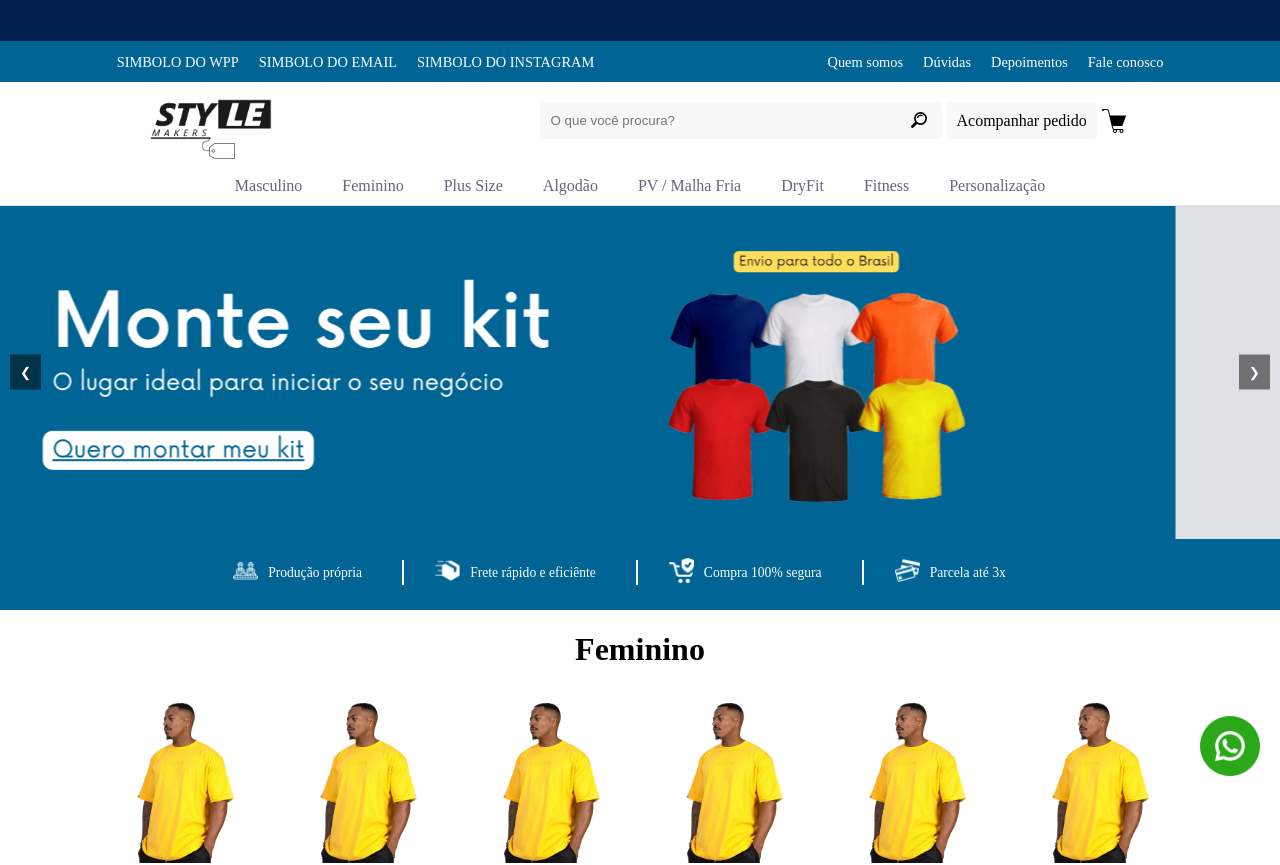
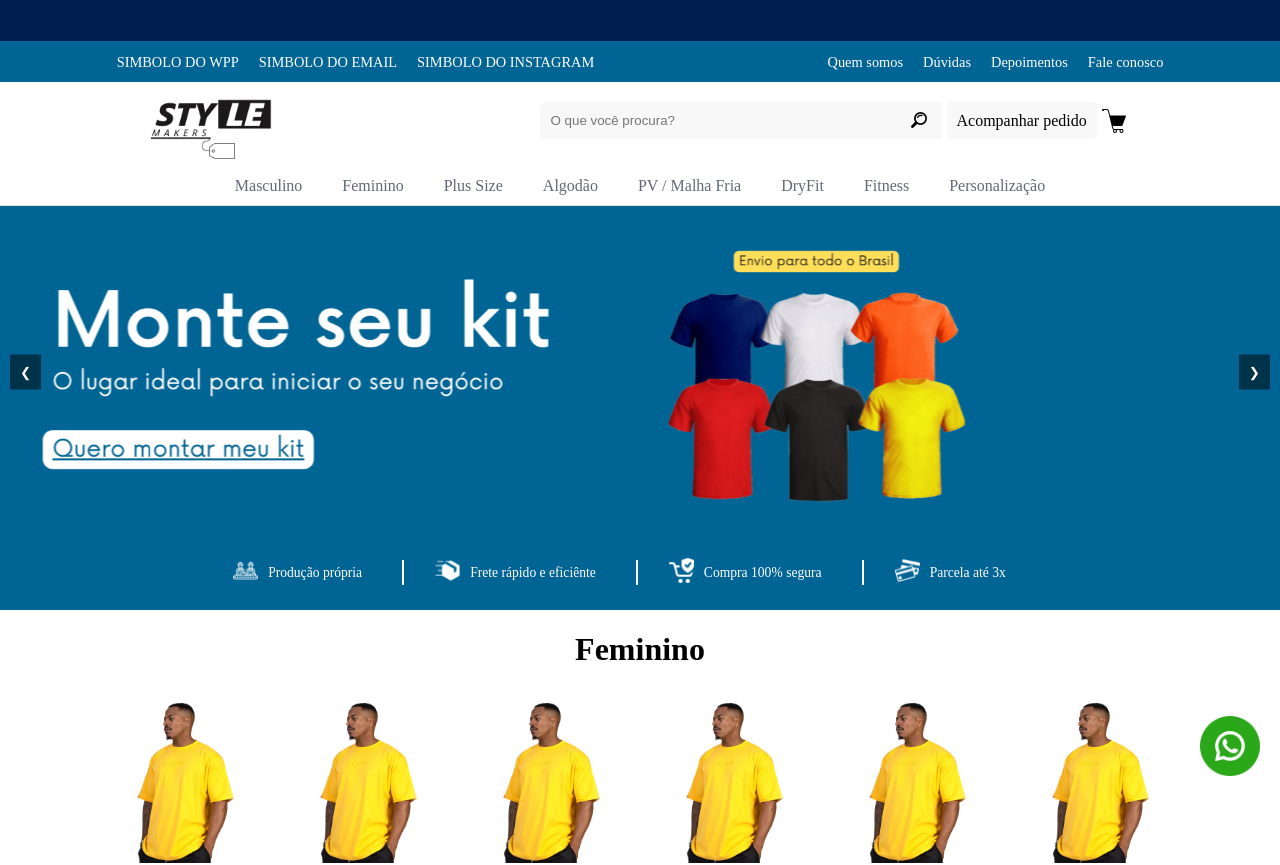
Before and after one commit to lucgoulart/fabricante-multimarcas, an Angular app: page / in a window 1280 px wide. Shown: the top 865 px of the page. Built offline with nearby package versions, Linux system fonts and the light colour scheme.

Commit message:
adiçao de rotas carrossel

```diff
--- a/src/app/components/pagina-inicial/pagina-inicial.component.css
+++ b/src/app/components/pagina-inicial/pagina-inicial.component.css
@@ -35,7 +35,55 @@
 
 .carousel-button.prev {
   left: 10px;
+}.carousel {
+  position: relative;
+  overflow: hidden;
+  width: 100%;
 }
+
+.carousel-container {
+  display: flex;
+  width: 100%;
+  transition: transform 0.5s ease-in-out;
+}
+
+.carousel-container .imagens-carousel {
+  flex: 0 0 100%; /* Cada item ocupa 100% do carrossel */
+  text-align: center; /* Centraliza o conteúdo */
+}
+
+.carousel-container a {
+  display: block; /* Faz com que o link ocupe o espaço completo */
+  width: 100%;
+  height: 100%;
+}
+
+.carousel-container img {
+  width: 100%;
+  height: auto; /* Garante que a proporção da imagem seja mantida */
+  display: block;
+}
+
+.carousel-button {
+  position: absolute;
+  top: 50%;
+  transform: translateY(-50%);
+  background-color: rgba(0, 0, 0, 0.5);
+  border: none;
+  color: white;
+  cursor: pointer;
+  z-index: 2;
+  padding: 10px;
+}
+
+.carousel-button.prev {
+  left: 10px;
+}
+
+.carousel-button.next {
+  right: 10px;
+}
+
 
 .carousel-button.next {
   right: 10px;
--- a/src/app/components/pagina-inicial/pagina-inicial.component.html
+++ b/src/app/components/pagina-inicial/pagina-inicial.component.html
@@ -1,12 +1,15 @@
 <app-header></app-header>
 <div class="carousel">
   <div class="carousel-container" [style.transform]="getTransform()" [style.transition]="transitionStyle">
-    <img *ngFor="let image of images" [src]="image" alt="Imagem do Carrossel">
+    <div *ngFor="let image of images" class="imagens-carousel">
+      <a [routerLink]="image.rota">
+        <img [src]="image.src" alt="Imagem do Carrossel">
+      </a>
+    </div>
   </div>
   <button class="carousel-button prev" (click)="prevImage()">&#10094;</button>
   <button class="carousel-button next" (click)="nextImage()">&#10095;</button>
 </div>
-
 
 <div class="informations-img">
   <div class="content-icon-information">
--- a/src/app/components/pagina-inicial/pagina-inicial.component.ts
+++ b/src/app/components/pagina-inicial/pagina-inicial.component.ts
@@ -39,10 +39,10 @@ export class PaginaInicialComponent implements OnInit {
   currentImagesFemale = this.imagesGalleryFemale;
 
 
-  images: string[] = [
-    'img-1.png',
-    'img-3.png',
-    'img-2.png'
+  images: { src: string; rota: string }[] = [
+    { src: 'img-1.png', rota: '/rota-1' },
+    { src: 'img-2.png', rota: '/rota-2' },
+    { src: 'img-3.png', rota: '/personalizacao' }
   ];
 
 
```
